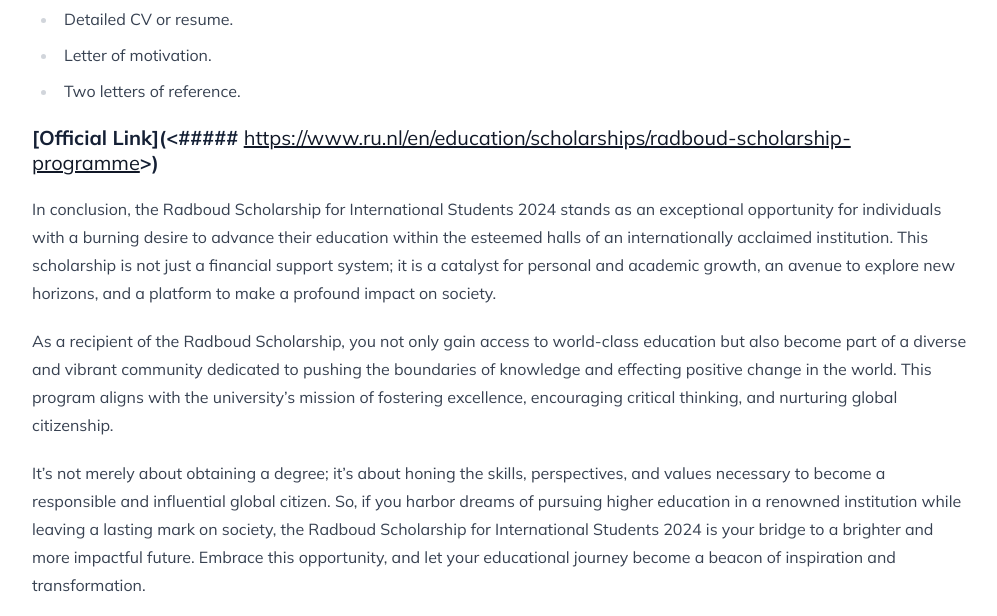
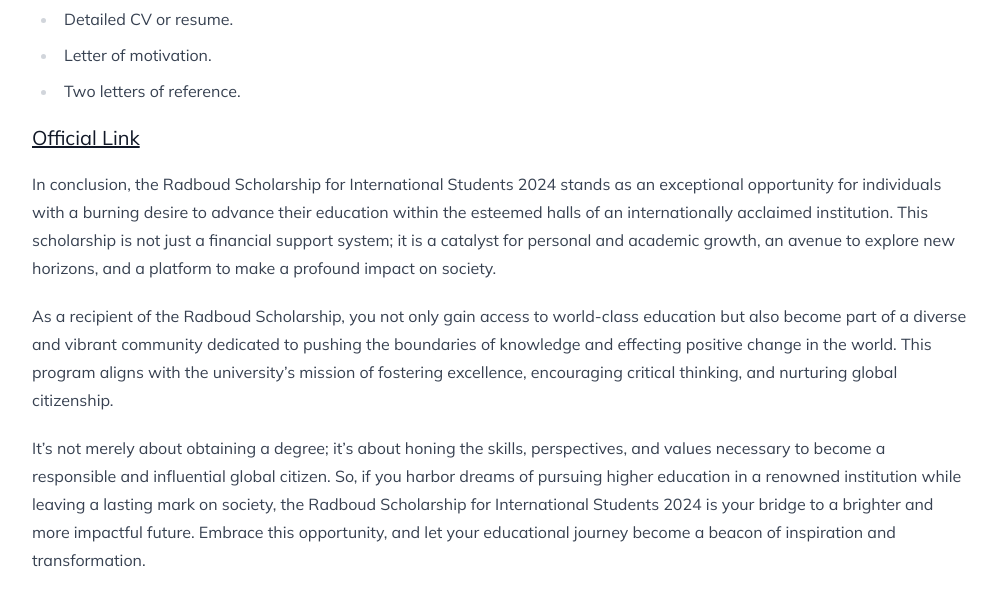
Before and after one commit to farhan-ezaz/findmyscholarship, an Astro site: page /radboud-scholarship-for-international-students-2024-netherlands in a window 1280 px wide. Shown: the part 3072-3688 px from the top of the page, without its empty margins (140-1137 px from the left). Built offline with nearby package versions, Linux system fonts and the light colour scheme; Astro itself is replaced by a stand-in of ours; some packages are replaced by stand-ins of ours; what tailwind-bootstrap-grid would draw is missing.

Commit message:
Update Posts “radboud-scholarship-for-international-students-2024-netherlands”

```diff
--- a/src/content/posts/radboud-scholarship-for-international-students-2024-netherlands.md
+++ b/src/content/posts/radboud-scholarship-for-international-students-2024-netherlands.md
@@ -62,7 +62,7 @@
 * Letter of motivation.
 * Two letters of reference.
 
-##### [O﻿fficial Link](<##### <https://www.ru.nl/en/education/scholarships/radboud-scholarship-programme>>)
+##### [O﻿fficial Link](https://www.ru.nl/en/education/scholarships/radboud-scholarship-programme)
 
 In conclusion, the Radboud Scholarship for International Students 2024 stands as an exceptional opportunity for individuals with a burning desire to advance their education within the esteemed halls of an internationally acclaimed institution. This scholarship is not just a financial support system; it is a catalyst for personal and academic growth, an avenue to explore new horizons, and a platform to make a profound impact on society.
 
```
